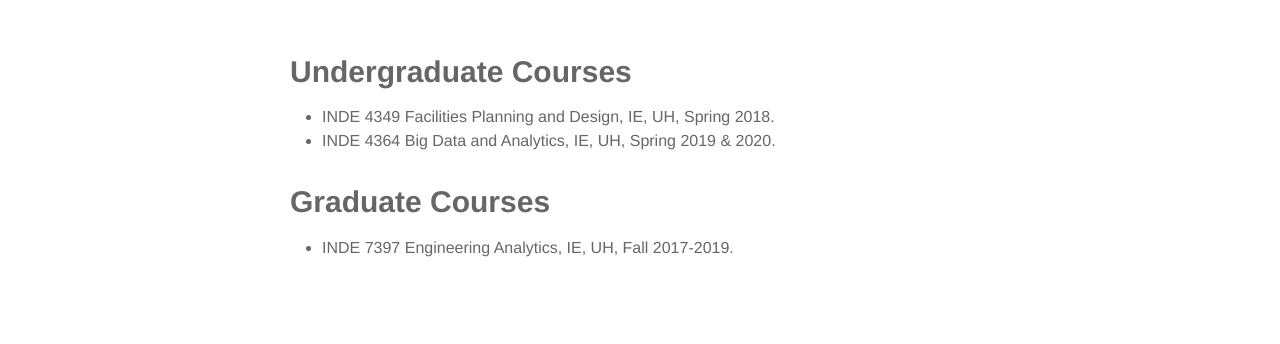
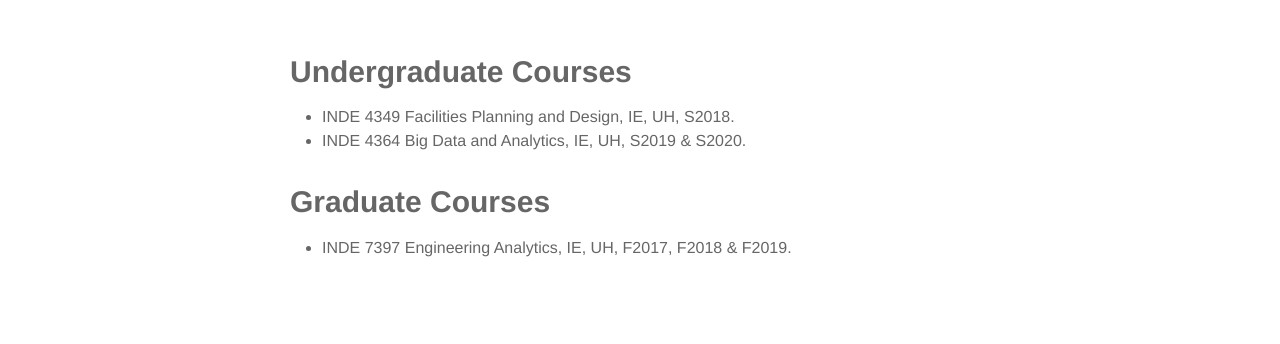
Before and after one commit to shines-lab/shines-lab.github.io, a Jekyll site: the page built from _pages/teaching.md, in a window 1280 px wide. Shown: the part 191-535 px from the top of the page. Built offline with Jekyll 4.4.1, drawn with Linux system fonts in a browser that asks for light colours; nearby versions of some CDN libraries.

Commit message:
Update teaching.md

```diff
--- a/_pages/teaching.md
+++ b/_pages/teaching.md
@@ -7,9 +7,9 @@ description: Here are the courses Dr. Lin has taught
 
 ### **Undergraduate Courses**
 
-* INDE 4349 Facilities Planning and Design, IE, UH, Spring 2018.
-* INDE 4364 Big Data and Analytics, IE, UH, Spring 2019 & 2020.
+* INDE 4349 Facilities Planning and Design, IE, UH, S2018.
+* INDE 4364 Big Data and Analytics, IE, UH, S2019 & S2020.
 
 ### **Graduate Courses**
 
-* INDE 7397 Engineering Analytics, IE, UH, Fall 2017-2019.
+* INDE 7397 Engineering Analytics, IE, UH, F2017, F2018 & F2019.
```
